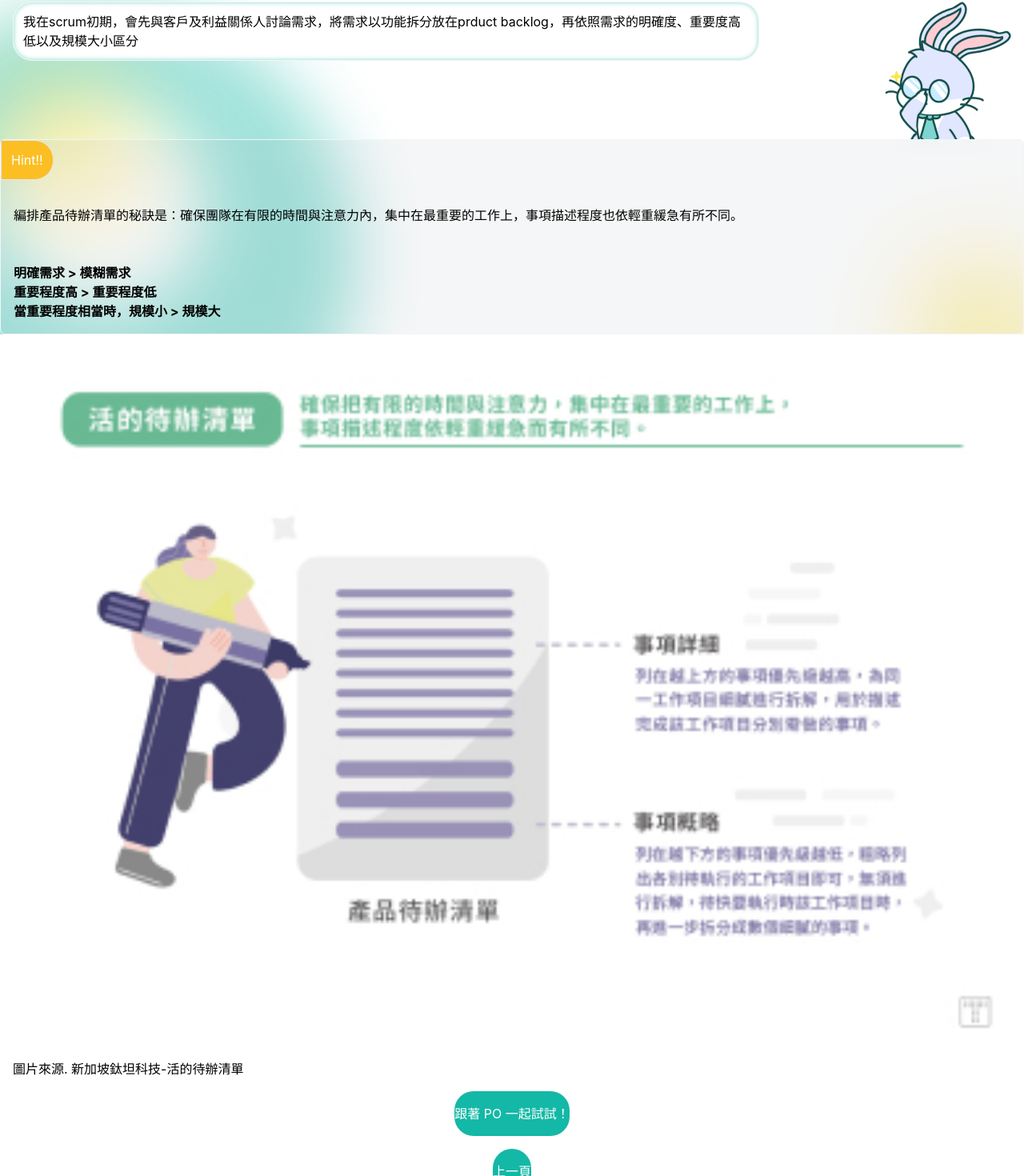
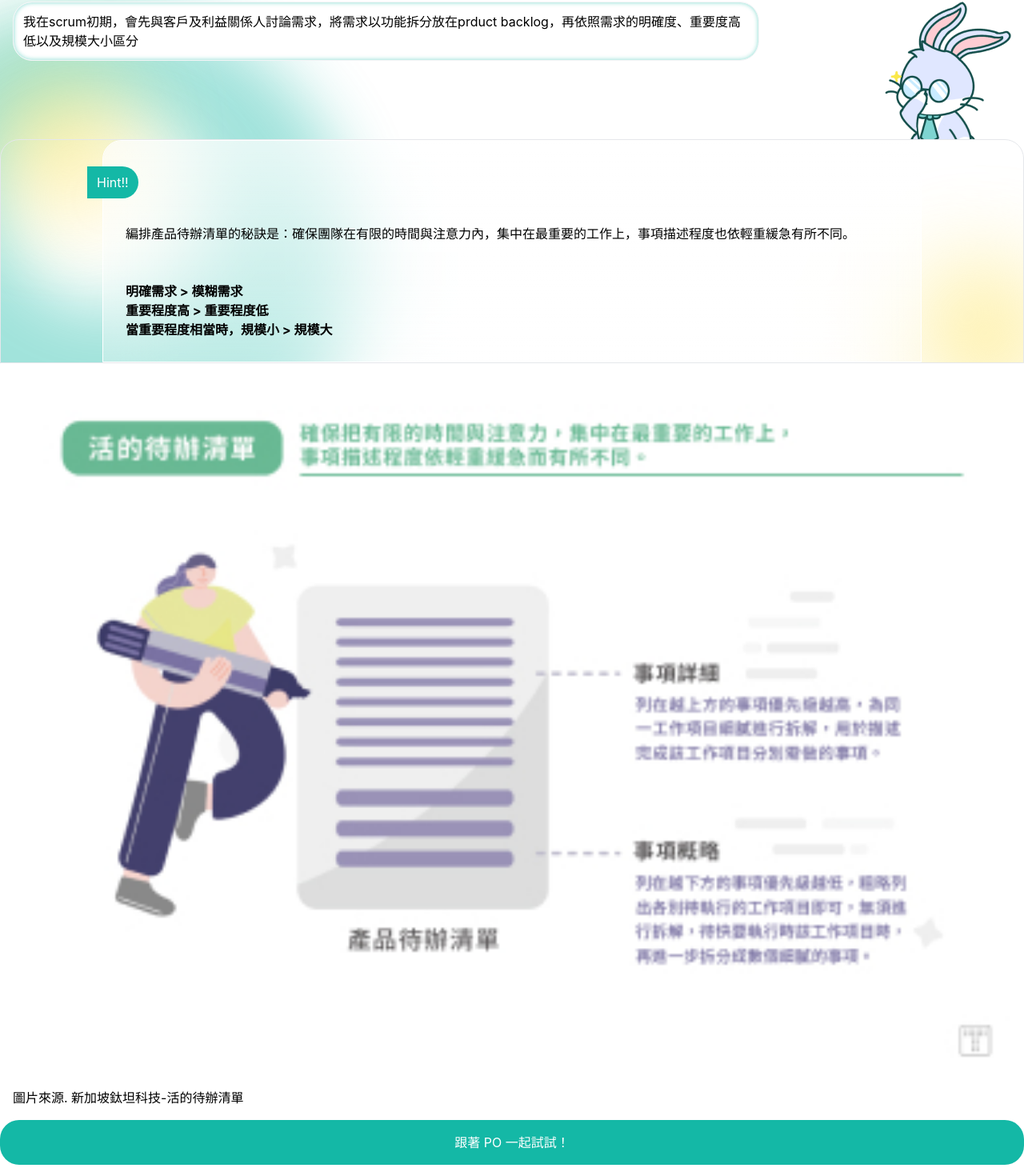
Before and after one commit to alphatero/f2e_scrum_frontend, a React (Create React App) app: page /introduction/product-backlog in a window 1280 px wide. Shown: the part 15-1485 px from the top of the page at 80% size. Built offline with nearby package versions, Linux system fonts and the light colour scheme.

Commit message:
fix: replace components

```diff
--- a/src/views/introduction/ProductBacklog.jsx
+++ b/src/views/introduction/ProductBacklog.jsx
@@ -1,6 +1,7 @@
 import clsx from 'clsx';
 import { useNavigate } from 'react-router-dom';
-import { Button } from '../../components';
+import { Button, BlurBlockBg } from '../../components';
+import { SpeechBubble, Tag } from '../../components/introduction';
 import { IntroProductBacklogInfo } from '../../constants/introProductBacklog';
 
 export function IntroProductBacklog() {
@@ -17,37 +18,23 @@ export function IntroProductBacklog() {
     <div className="w-full h-screen flex-col">
       <div className="grid grid-cols-4 gap-3 px-4 pt-4">
         <div className="col-span-3 pb-7">
-          {/* TODO: replace by speech bubble compo */}
-          <div className={clsx(
-            'shadow-inner-blur-5px shadow-teal-500/40 w-full border border-gray-100 rounded-3xl p-3',
-            'bg-white',
-          )}
-          >
-            {speech}
-          </div>
+          <SpeechBubble text={speech} />
+
         </div>
         <div className="place-self-end">
-          {/* TODO: replace by rabbit compo */}
           <img src={img.rabbitUrl} alt="" />
         </div>
       </div>
       <div className="w-full">
-        {/* TODO: replace by BlurBlockBg compo */}
+
         <div className={clsx(
-          'w-full border border-gray-100 rounded-md',
-          'bg-gray-400 bg-clip-padding bg-opacity-10',
-          'backdrop-filter backdrop-blur-md',
+          'w-full border rounded-t-3xl',
         )}
         >
+          <BlurBlockBg styleType="BlurBlockA">
             <div className="flex flex-col space-y-4">
-            {/* TODO: replace by Tag compo */}
-            <div className={clsx(
-              'w-fit border rounded-r-3xl p-3',
-              'text-white bg-amber-400',
-            )}
-            >
-              {tag}
-            </div>
+
+              <Tag text={tag} className="mt-5 -translate-x-4 w-fit bg-amber-400" />
 
               <div className="p-4">
                 {content}
@@ -63,6 +50,8 @@ export function IntroProductBacklog() {
 
             </div>
 
+          </BlurBlockBg>
+
         </div>
         <div className="flex flex-col">
           <img src={img.url} alt="" />
@@ -72,12 +61,11 @@ export function IntroProductBacklog() {
         </div>
       </div>
       <div className="space-y-4 mt-4">
-        {/* TODO: replace by Button with Rabbit compo */}
         <div className="flex justify-center">
-          <Button>{button}</Button>
+          <Button btnType="primary" className="w-full">{button}</Button>
         </div>
         <div className="flex justify-center">
-          <Button onClick={backHome}>上一頁</Button>
+          <Button btnType="secondary" className="w-full" onClick={backHome}>回上頁</Button>
         </div>
       </div>
 
```
Lines whose indentation alone changed are shown as unchanged.
